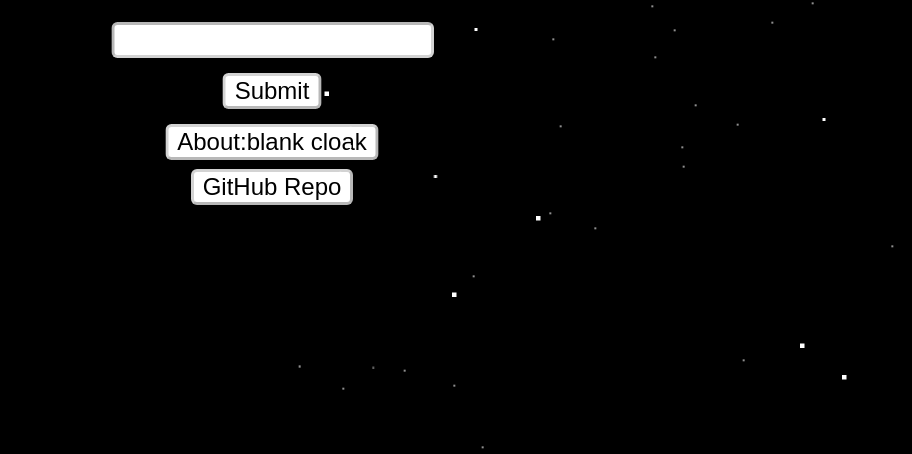
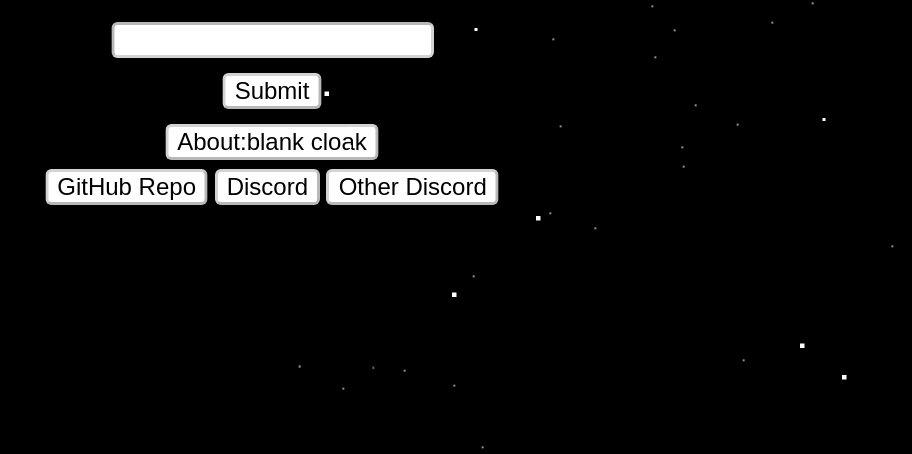
Before and after one commit to bilkorkmaz4486/Cosmic, a website: page index.html in a window 1280 px wide. Shown: the part 339-793 px from the top of the page, without its empty margins (368-1280 px from the left). Drawn offline with Linux system fonts and the light colour scheme.

Commit message:
Update index.html

```diff
--- a/index.html
+++ b/index.html
@@ -163,3 +163,5 @@ p {
 <div id="title">
 </div>
 <button onclick="window.location.href='https://github.com/CosmicProxy-DEV/Cosmic'">GitHub Repo</button>
+<button onclick="window.location.href='https://discord.gg/BMxe6D9CKv'">Discord</button>
+<button onclick="window.location.href='https://discord.gg/g32zyW6srw'">Other Discord</button>
```
